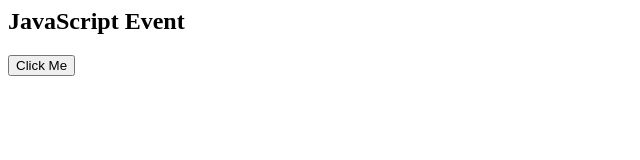
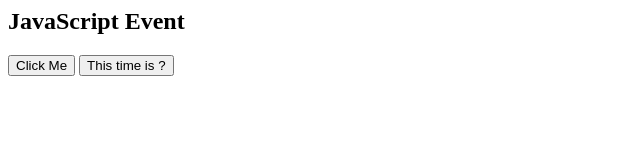
Before and after one commit to Ashish-3H4X/Day-8, a plain HTML site: page project2/index.html in a window 1280 px wide. Shown: the whole page, without its empty margins (0-640 px from the left). Drawn offline with Linux system fonts and the light colour scheme.

Commit message:
change the inner elements value onclick event  in this we  get the date instead of inner html

```diff
--- a/project2/index.html
+++ b/project2/index.html
@@ -9,6 +9,7 @@
     <h2>JavaScript Event</h2>
     <p id="demo">  </p>
  <button  onclick="document.getElementById('demo').innerHTML=Date()">Click Me</button>
+  <button onclick=this.innerHTML=Date()> This time is ? </button>
 <script src="script.js"></script>
 
 </body>
```
